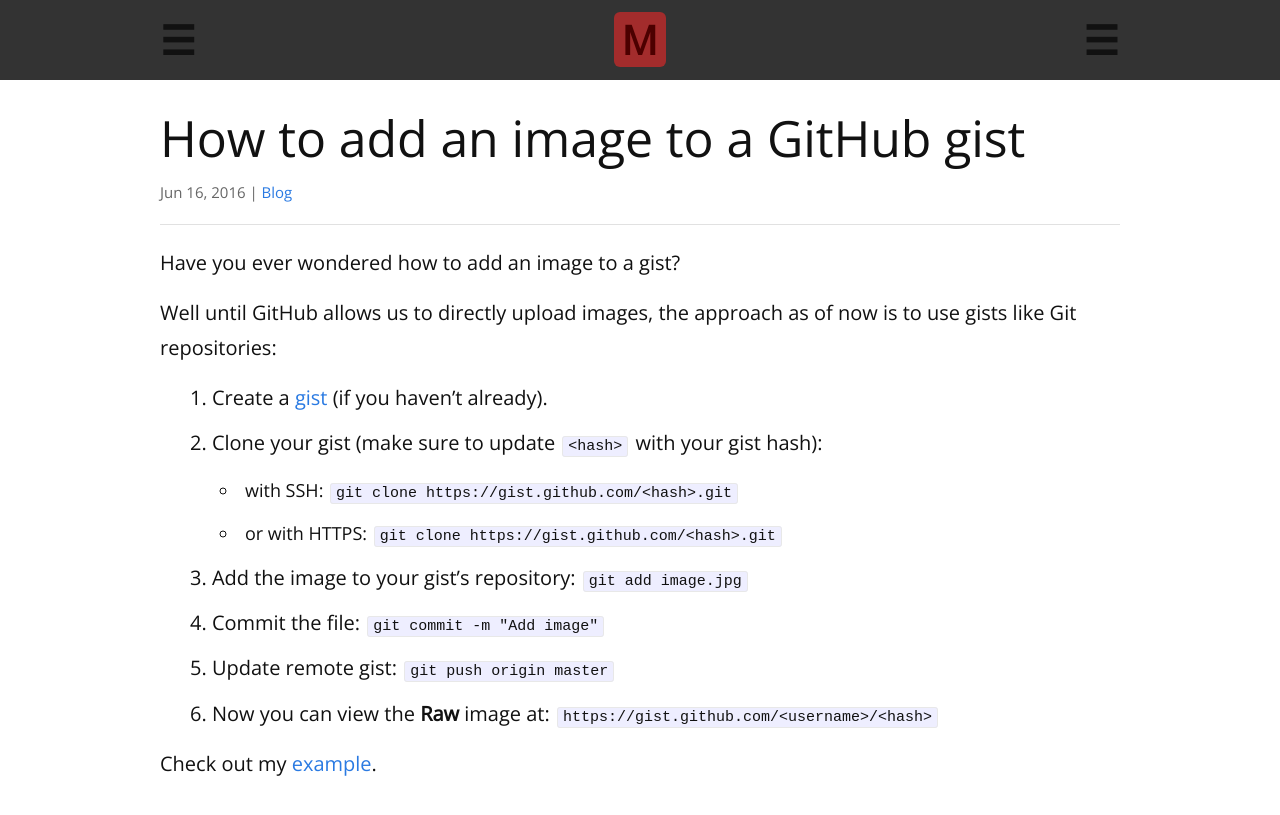
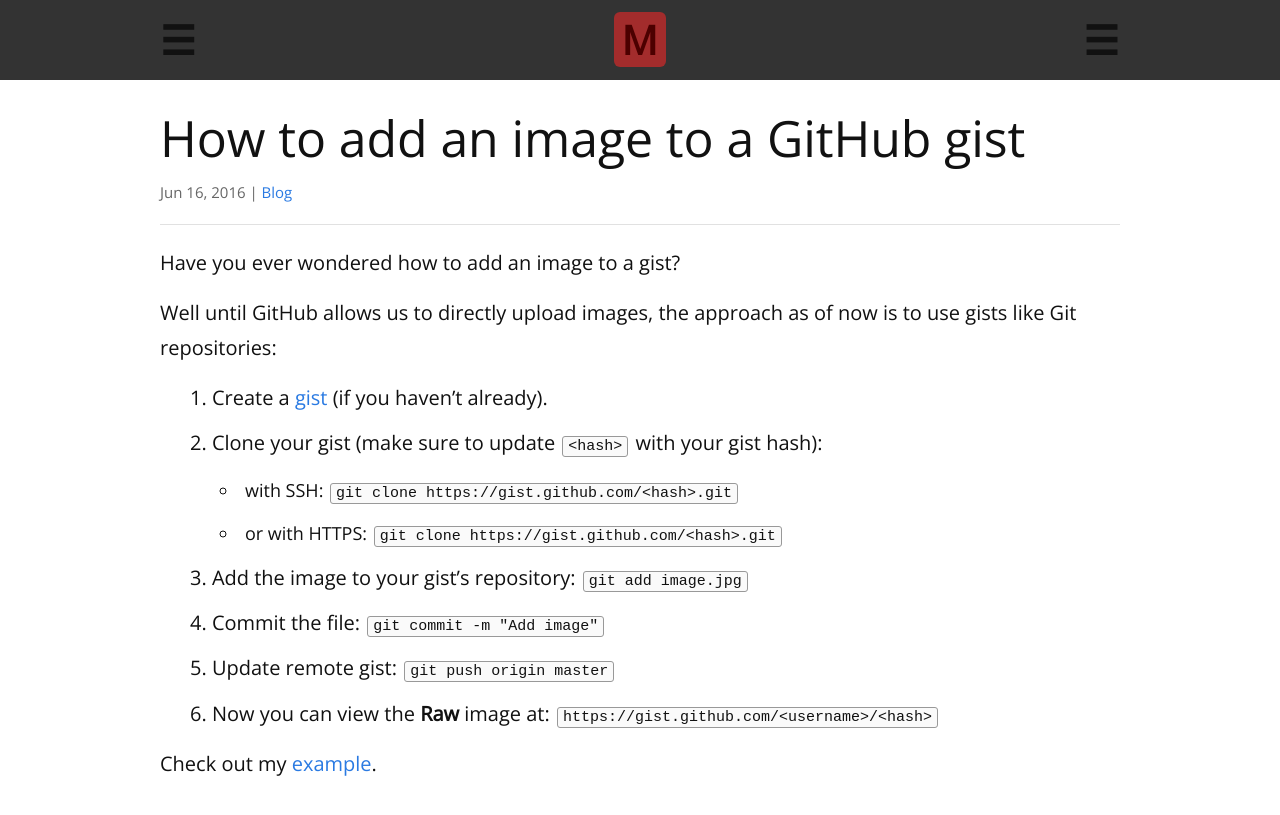
Before and after one commit to remarkablemark/remarkablemark.github.io, a Jekyll site: the page built from _posts/2016-06-16-how-to-add-image-to-gist.md, in a window 1280 px wide. Shown: the top 815 px of the page. Built offline with Jekyll 4.4.1, drawn with Linux system fonts in a browser that asks for light colours.

Commit message:
Update code and syntax highlighting styles
- Move code and pre styles from `_sass/_base.scss` to
  `_sass/_syntax-highlighting.scss`
- Use a minimalist color (light gray) and darken the border
- Keep consistent to design and improve readability

```diff
--- a/_sass/_base.scss
+++ b/_sass/_base.scss
@@ -108,32 +108,6 @@
 }
 
 /**
- * Code formatting
- */
-pre,
-code {
-    font-size: 15px;
-    border: 1px solid $grey-color-light;
-    border-radius: 3px;
-    background-color: #eef;
-}
-
-code {
-    padding: 1px 5px;
-}
-
-pre {
-    padding: 8px 12px;
-    overflow-x: scroll;
-
-    > code {
-        border: 0;
-        padding-right: 0;
-        padding-left: 0;
-    }
-}
-
-/**
  * Wrapper
  */
 .wrapper {
--- a/_sass/_syntax-highlighting.scss
+++ b/_sass/_syntax-highlighting.scss
@@ -1,8 +1,37 @@
+$code-background-color: #fafafa;
+$code-border-color: #999;
+
 /**
- * Syntax highlighting styles
+ * Code formatting
+ */
+pre,
+code {
+    font-size: 15px;
+    border: 1px solid $code-border-color;
+    border-radius: 3px;
+}
+
+code {
+    background-color: $code-background-color;
+    padding: 1px 5px;
+}
+
+pre {
+    padding: 8px 12px;
+
+    > code {
+        border: 0;
+        overflow-x: auto;
+        padding-right: 0;
+        padding-left: 0;
+    }
+}
+
+/**
+ * Syntax highlighting
  */
 .highlight {
-    background: #fff;
+    background-color: $code-background-color;
     @extend %vertical-rhythm;
 
     .c     { color: #998; font-style: italic } // Comment
```
